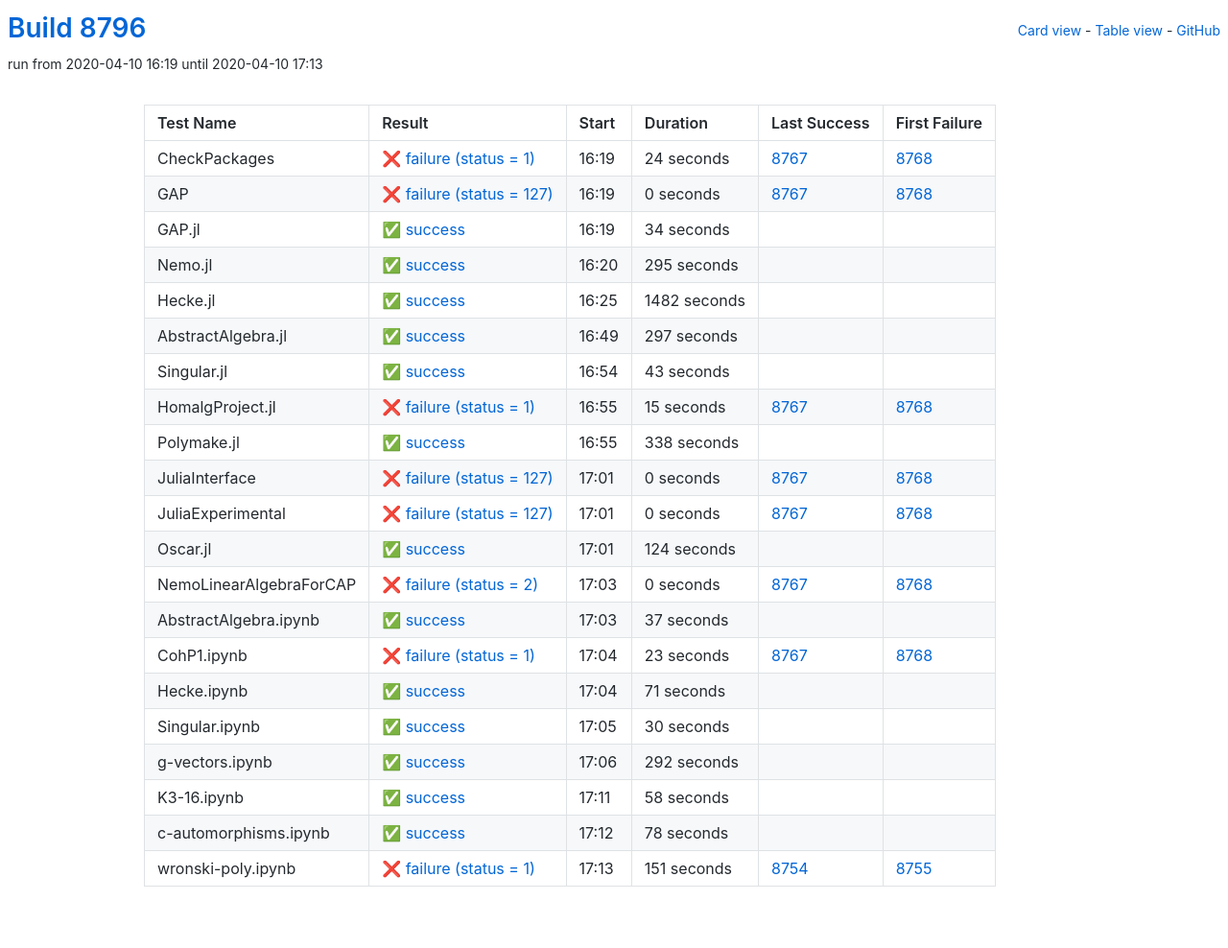
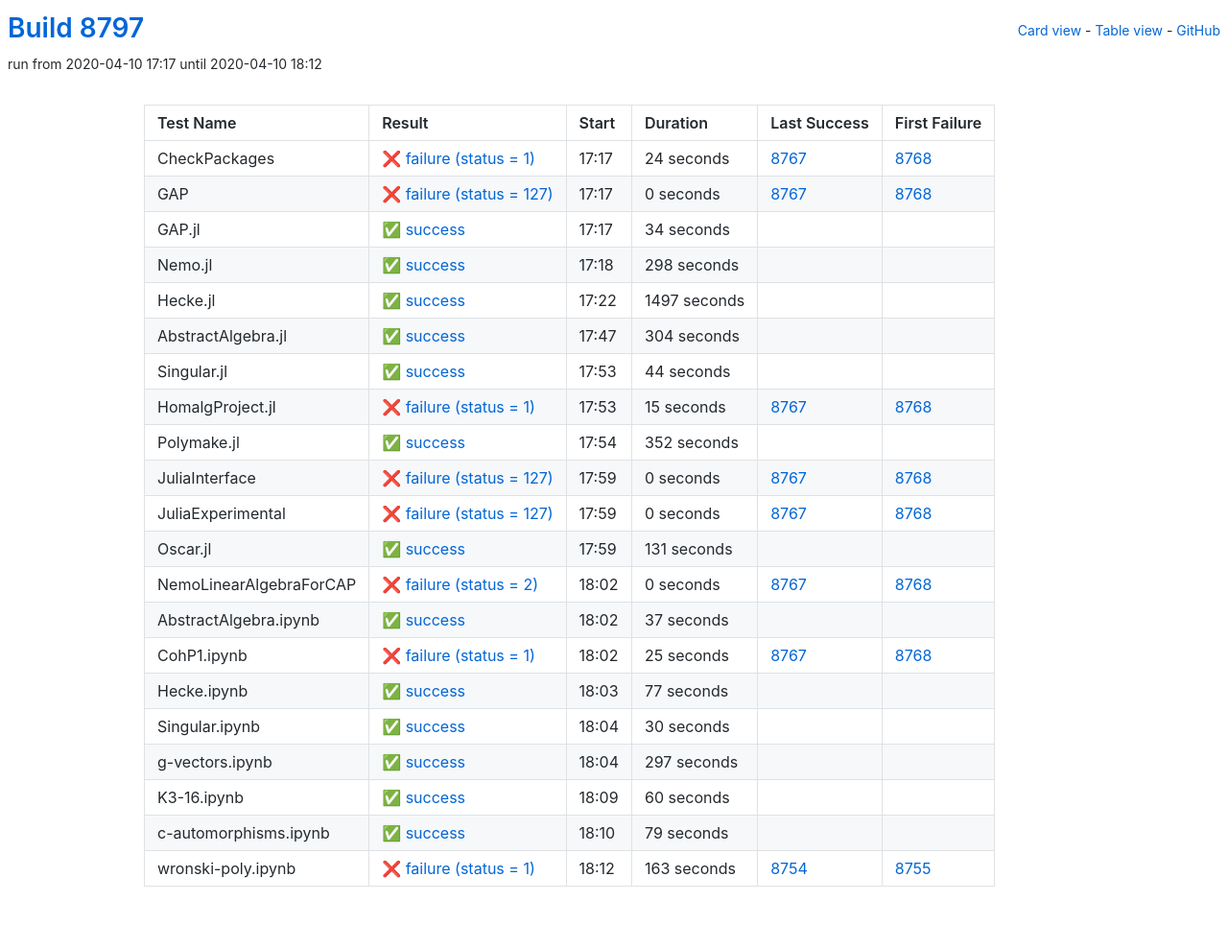
Before and after one commit to oscar-system/oscar-ci-status, a Jekyll site: the page built from table.html, in a window 1280 px wide. Shown: the whole page at 96% size. Built offline with Jekyll 4.4.1, drawn with Linux system fonts in a browser that asks for light colours.

Commit message:
Build 8797

```diff
--- a/_data/ci.yml
+++ b/_data/ci.yml
@@ -1,5 +1,5 @@
-build: 8796
-build_url: https://oscarci.mathematik.uni-kl.de/job/oscar/8796/
+build: 8797
+build_url: https://oscarci.mathematik.uni-kl.de/job/oscar/8797/
 job: oscar
 tests:
 - duration: 24
@@ -8,9 +8,9 @@
   first_failure_url: https://oscarci.mathematik.uni-kl.de/job/oscar/8768/
   last_success: 8767
   last_success_url: https://oscarci.mathematik.uni-kl.de/job/oscar/8767/
-  log: https://oscarci.mathematik.uni-kl.de/job/oscar/8796/artifact/logs/build-8796/CheckPackages.log
+  log: https://oscarci.mathematik.uni-kl.de/job/oscar/8797/artifact/logs/build-8797/CheckPackages.log
   name: CheckPackages
-  start: 2020-04-10 16:19
+  start: 2020-04-10 17:17
   status: failure
   success: false
 - duration: 0
@@ -19,9 +19,9 @@
   first_failure_url: https://oscarci.mathematik.uni-kl.de/job/oscar/8768/
   last_success: 8767
   last_success_url: https://oscarci.mathematik.uni-kl.de/job/oscar/8767/
-  log: https://oscarci.mathematik.uni-kl.de/job/oscar/8796/artifact/logs/build-8796/GAP.log
+  log: https://oscarci.mathematik.uni-kl.de/job/oscar/8797/artifact/logs/build-8797/GAP.log
   name: GAP
-  start: 2020-04-10 16:19
+  start: 2020-04-10 17:17
   status: failure
   success: false
 - duration: 34
@@ -30,31 +30,163 @@
   first_failure_url: null
   last_success: false
   last_success_url: null
-  log: https://oscarci.mathematik.uni-kl.de/job/oscar/8796/artifact/logs/build-8796/GAP.jl.log
+  log: https://oscarci.mathematik.uni-kl.de/job/oscar/8797/artifact/logs/build-8797/GAP.jl.log
   name: GAP.jl
-  start: 2020-04-10 16:19
+  start: 2020-04-10 17:17
   status: success
   success: true
-- duration: 295
+- duration: 298
   exitcode: 0
   first_failure: false
   first_failure_url: null
   last_success: false
   last_success_url: null
-  log: https://oscarci.mathematik.uni-kl.de/job/oscar/8796/artifact/logs/build-8796/Nemo.jl.log
+  log: https://oscarci.mathematik.uni-kl.de/job/oscar/8797/artifact/logs/build-8797/Nemo.jl.log
   name: Nemo.jl
-  start: 2020-04-10 16:20
+  start: 2020-04-10 17:18
   status: success
   success: true
-- duration: 1482
+- duration: 1497
   exitcode: 0
   first_failure: false
   first_failure_url: null
   last_success: false
   last_success_url: null
-  log: https://oscarci.mathematik.uni-kl.de/job/oscar/8796/artifact/logs/build-8796/Hecke.jl.log
+  log: https://oscarci.mathematik.uni-kl.de/job/oscar/8797/artifact/logs/build-8797/Hecke.jl.log
   name: Hecke.jl
-  start: 2020-04-10 16:25
+  start: 2020-04-10 17:22
+  status: success
+  success: true
+- duration: 304
+  exitcode: 0
+  first_failure: false
+  first_failure_url: null
+  last_success: false
+  last_success_url: null
+  log: https://oscarci.mathematik.uni-kl.de/job/oscar/8797/artifact/logs/build-8797/AbstractAlgebra.jl.log
+  name: AbstractAlgebra.jl
+  start: 2020-04-10 17:47
+  status: success
+  success: true
+- duration: 44
+  exitcode: 0
+  first_failure: false
+  first_failure_url: null
+  last_success: false
+  last_success_url: null
+  log: https://oscarci.mathematik.uni-kl.de/job/oscar/8797/artifact/logs/build-8797/Singular.jl.log
+  name: Singular.jl
+  start: 2020-04-10 17:53
+  status: success
+  success: true
+- duration: 15
+  exitcode: 1
+  first_failure: 8768
+  first_failure_url: https://oscarci.mathematik.uni-kl.de/job/oscar/8768/
+  last_success: 8767
+  last_success_url: https://oscarci.mathematik.uni-kl.de/job/oscar/8767/
+  log: https://oscarci.mathematik.uni-kl.de/job/oscar/8797/artifact/logs/build-8797/HomalgProject.jl.log
+  name: HomalgProject.jl
+  start: 2020-04-10 17:53
+  status: failure
+  success: false
+- duration: 352
+  exitcode: 0
+  first_failure: false
+  first_failure_url: null
+  last_success: false
+  last_success_url: null
+  log: https://oscarci.mathematik.uni-kl.de/job/oscar/8797/artifact/logs/build-8797/Polymake.jl.log
+  name: Polymake.jl
+  start: 2020-04-10 17:54
+  status: success
+  success: true
+- duration: 0
+  exitcode: 127
+  first_failure: 8768
+  first_failure_url: https://oscarci.mathematik.uni-kl.de/job/oscar/8768/
+  last_success: 8767
+  last_success_url: https://oscarci.mathematik.uni-kl.de/job/oscar/8767/
+  log: https://oscarci.mathematik.uni-kl.de/job/oscar/8797/artifact/logs/build-8797/JuliaInterface.log
+  name: JuliaInterface
+  start: 2020-04-10 17:59
+  status: failure
+  success: false
+- duration: 0
+  exitcode: 127
+  first_failure: 8768
+  first_failure_url: https://oscarci.mathematik.uni-kl.de/job/oscar/8768/
+  last_success: 8767
+  last_success_url: https://oscarci.mathematik.uni-kl.de/job/oscar/8767/
+  log: https://oscarci.mathematik.uni-kl.de/job/oscar/8797/artifact/logs/build-8797/JuliaExperimental.log
+  name: JuliaExperimental
+  start: 2020-04-10 17:59
+  status: failure
+  success: false
+- duration: 131
+  exitcode: 0
+  first_failure: false
+  first_failure_url: null
+  last_success: false
+  last_success_url: null
+  log: https://oscarci.mathematik.uni-kl.de/job/oscar/8797/artifact/logs/build-8797/Oscar.jl.log
+  name: Oscar.jl
+  start: 2020-04-10 17:59
+  status: success
+  success: true
+- duration: 0
+  exitcode: 2
+  first_failure: 8768
+  first_failure_url: https://oscarci.mathematik.uni-kl.de/job/oscar/8768/
+  last_success: 8767
+  last_success_url: https://oscarci.mathematik.uni-kl.de/job/oscar/8767/
+  log: https://oscarci.mathematik.uni-kl.de/job/oscar/8797/artifact/logs/build-8797/NemoLinearAlgebraForCAP.log
+  name: NemoLinearAlgebraForCAP
+  start: 2020-04-10 18:02
+  status: failure
+  success: false
+- duration: 37
+  exitcode: 0
+  first_failure: false
+  first_failure_url: null
+  last_success: false
+  last_success_url: null
+  log: https://oscarci.mathematik.uni-kl.de/job/oscar/8797/artifact/logs/build-8797/AbstractAlgebra.ipynb.log
+  name: AbstractAlgebra.ipynb
+  start: 2020-04-10 18:02
+  status: success
+  success: true
+- duration: 25
+  exitcode: 1
+  first_failure: 8768
+  first_failure_url: https://oscarci.mathematik.uni-kl.de/job/oscar/8768/
+  last_success: 8767
+  last_success_url: https://oscarci.mathematik.uni-kl.de/job/oscar/8767/
+  log: https://oscarci.mathematik.uni-kl.de/job/oscar/8797/artifact/logs/build-8797/CohP1.ipynb.log
+  name: CohP1.ipynb
+  start: 2020-04-10 18:02
+  status: failure
+  success: false
+- duration: 77
+  exitcode: 0
+  first_failure: false
+  first_failure_url: null
+  last_success: false
+  last_success_url: null
+  log: https://oscarci.mathematik.uni-kl.de/job/oscar/8797/artifact/logs/build-8797/Hecke.ipynb.log
+  name: Hecke.ipynb
+  start: 2020-04-10 18:03
+  status: success
+  success: true
+- duration: 30
+  exitcode: 0
+  first_failure: false
+  first_failure_url: null
+  last_success: false
+  last_success_url: null
+  log: https://oscarci.mathematik.uni-kl.de/job/oscar/8797/artifact/logs/build-8797/Singular.ipynb.log
+  name: Singular.ipynb
+  start: 2020-04-10 18:04
   status: success
   success: true
 - duration: 297
@@ -63,173 +195,41 @@
   first_failure_url: null
   last_success: false
   last_success_url: null
-  log: https://oscarci.mathematik.uni-kl.de/job/oscar/8796/artifact/logs/build-8796/AbstractAlgebra.jl.log
-  name: AbstractAlgebra.jl
-  start: 2020-04-10 16:49
+  log: https://oscarci.mathematik.uni-kl.de/job/oscar/8797/artifact/logs/build-8797/g-vectors.ipynb.log
+  name: g-vectors.ipynb
+  start: 2020-04-10 18:04
   status: success
   success: true
-- duration: 43
+- duration: 60
   exitcode: 0
   first_failure: false
   first_failure_url: null
   last_success: false
   last_success_url: null
-  log: https://oscarci.mathematik.uni-kl.de/job/oscar/8796/artifact/logs/build-8796/Singular.jl.log
-  name: Singular.jl
-  start: 2020-04-10 16:54
+  log: https://oscarci.mathematik.uni-kl.de/job/oscar/8797/artifact/logs/build-8797/K3-16.ipynb.log
+  name: K3-16.ipynb
+  start: 2020-04-10 18:09
   status: success
   success: true
-- duration: 15
-  exitcode: 1
-  first_failure: 8768
-  first_failure_url: https://oscarci.mathematik.uni-kl.de/job/oscar/8768/
-  last_success: 8767
-  last_success_url: https://oscarci.mathematik.uni-kl.de/job/oscar/8767/
-  log: https://oscarci.mathematik.uni-kl.de/job/oscar/8796/artifact/logs/build-8796/HomalgProject.jl.log
-  name: HomalgProject.jl
-  start: 2020-04-10 16:55
-  status: failure
-  success: false
-- duration: 338
+- duration: 79
   exitcode: 0
   first_failure: false
   first_failure_url: null
   last_success: false
   last_success_url: null
-  log: https://oscarci.mathematik.uni-kl.de/job/oscar/8796/artifact/logs/build-8796/Polymake.jl.log
-  name: Polymake.jl
-  start: 2020-04-10 16:55
+  log: https://oscarci.mathematik.uni-kl.de/job/oscar/8797/artifact/logs/build-8797/c-automorphisms.ipynb.log
+  name: c-automorphisms.ipynb
+  start: 2020-04-10 18:10
   status: success
   success: true
-- duration: 0
-  exitcode: 127
-  first_failure: 8768
-  first_failure_url: https://oscarci.mathematik.uni-kl.de/job/oscar/8768/
-  last_success: 8767
-  last_success_url: https://oscarci.mathematik.uni-kl.de/job/oscar/8767/
-  log: https://oscarci.mathematik.uni-kl.de/job/oscar/8796/artifact/logs/build-8796/JuliaInterface.log
-  name: JuliaInterface
-  start: 2020-04-10 17:01
-  status: failure
-  success: false
-- duration: 0
-  exitcode: 127
-  first_failure: 8768
-  first_failure_url: https://oscarci.mathematik.uni-kl.de/job/oscar/8768/
-  last_success: 8767
-  last_success_url: https://oscarci.mathematik.uni-kl.de/job/oscar/8767/
-  log: https://oscarci.mathematik.uni-kl.de/job/oscar/8796/artifact/logs/build-8796/JuliaExperimental.log
-  name: JuliaExperimental
-  start: 2020-04-10 17:01
-  status: failure
-  success: false
-- duration: 124
-  exitcode: 0
-  first_failure: false
-  first_failure_url: null
-  last_success: false
-  last_success_url: null
-  log: https://oscarci.mathematik.uni-kl.de/job/oscar/8796/artifact/logs/build-8796/Oscar.jl.log
-  name: Oscar.jl
-  start: 2020-04-10 17:01
-  status: success
-  success: true
-- duration: 0
-  exitcode: 2
-  first_failure: 8768
-  first_failure_url: https://oscarci.mathematik.uni-kl.de/job/oscar/8768/
-  last_success: 8767
-  last_success_url: https://oscarci.mathematik.uni-kl.de/job/oscar/8767/
-  log: https://oscarci.mathematik.uni-kl.de/job/oscar/8796/artifact/logs/build-8796/NemoLinearAlgebraForCAP.log
-  name: NemoLinearAlgebraForCAP
-  start: 2020-04-10 17:03
-  status: failure
-  success: false
-- duration: 37
-  exitcode: 0
-  first_failure: false
-  first_failure_url: null
-  last_success: false
-  last_success_url: null
-  log: https://oscarci.mathematik.uni-kl.de/job/oscar/8796/artifact/logs/build-8796/AbstractAlgebra.ipynb.log
-  name: AbstractAlgebra.ipynb
-  start: 2020-04-10 17:03
-  status: success
-  success: true
-- duration: 23
-  exitcode: 1
-  first_failure: 8768
-  first_failure_url: https://oscarci.mathematik.uni-kl.de/job/oscar/8768/
-  last_success: 8767
-  last_success_url: https://oscarci.mathematik.uni-kl.de/job/oscar/8767/
-  log: https://oscarci.mathematik.uni-kl.de/job/oscar/8796/artifact/logs/build-8796/CohP1.ipynb.log
-  name: CohP1.ipynb
-  start: 2020-04-10 17:04
-  status: failure
-  success: false
-- duration: 71
-  exitcode: 0
-  first_failure: false
-  first_failure_url: null
-  last_success: false
-  last_success_url: null
-  log: https://oscarci.mathematik.uni-kl.de/job/oscar/8796/artifact/logs/build-8796/Hecke.ipynb.log
-  name: Hecke.ipynb
-  start: 2020-04-10 17:04
-  status: success
-  success: true
-- duration: 30
-  exitcode: 0
-  first_failure: false
-  first_failure_url: null
-  last_success: false
-  last_success_url: null
-  log: https://oscarci.mathematik.uni-kl.de/job/oscar/8796/artifact/logs/build-8796/Singular.ipynb.log
-  name: Singular.ipynb
-  start: 2020-04-10 17:05
-  status: success
-  success: true
-- duration: 292
-  exitcode: 0
-  first_failure: false
-  first_failure_url: null
-  last_success: false
-  last_success_url: null
-  log: https://oscarci.mathematik.uni-kl.de/job/oscar/8796/artifact/logs/build-8796/g-vectors.ipynb.log
-  name: g-vectors.ipynb
-  start: 2020-04-10 17:06
-  status: success
-  success: true
-- duration: 58
-  exitcode: 0
-  first_failure: false
-  first_failure_url: null
-  last_success: false
-  last_success_url: null
-  log: https://oscarci.mathematik.uni-kl.de/job/oscar/8796/artifact/logs/build-8796/K3-16.ipynb.log
-  name: K3-16.ipynb
-  start: 2020-04-10 17:11
-  status: success
-  success: true
-- duration: 78
-  exitcode: 0
-  first_failure: false
-  first_failure_url: null
-  last_success: false
-  last_success_url: null
-  log: https://oscarci.mathematik.uni-kl.de/job/oscar/8796/artifact/logs/build-8796/c-automorphisms.ipynb.log
-  name: c-automorphisms.ipynb
-  start: 2020-04-10 17:12
-  status: success
-  success: true
-- duration: 151
+- duration: 163
   exitcode: 1
   first_failure: 8755
   first_failure_url: https://oscarci.mathematik.uni-kl.de/job/oscar/8755/
   last_success: 8754
   last_success_url: https://oscarci.mathematik.uni-kl.de/job/oscar/8754/
-  log: https://oscarci.mathematik.uni-kl.de/job/oscar/8796/artifact/logs/build-8796/wronski-poly.ipynb.log
+  log: https://oscarci.mathematik.uni-kl.de/job/oscar/8797/artifact/logs/build-8797/wronski-poly.ipynb.log
   name: wronski-poly.ipynb
-  start: 2020-04-10 17:13
+  start: 2020-04-10 18:12
   status: failure
   success: false
```
Also changed, not shown: README.md.
